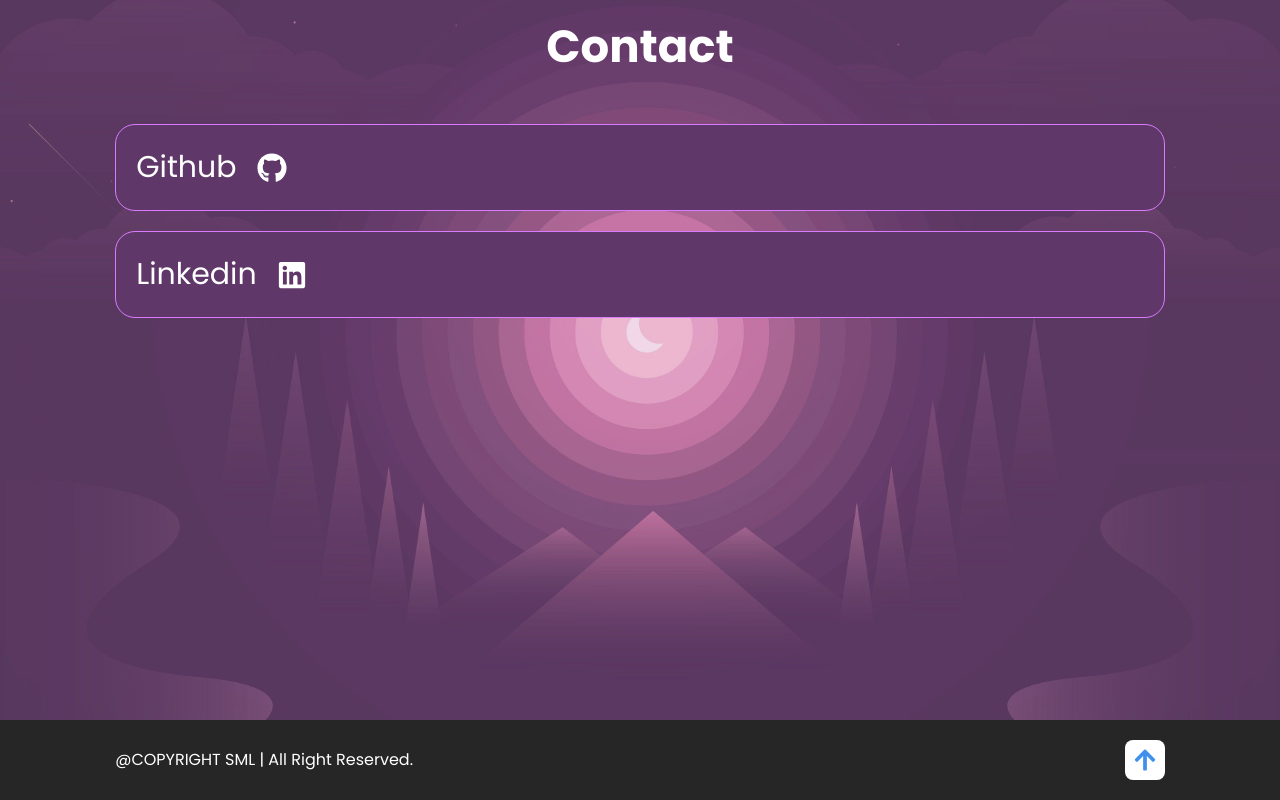
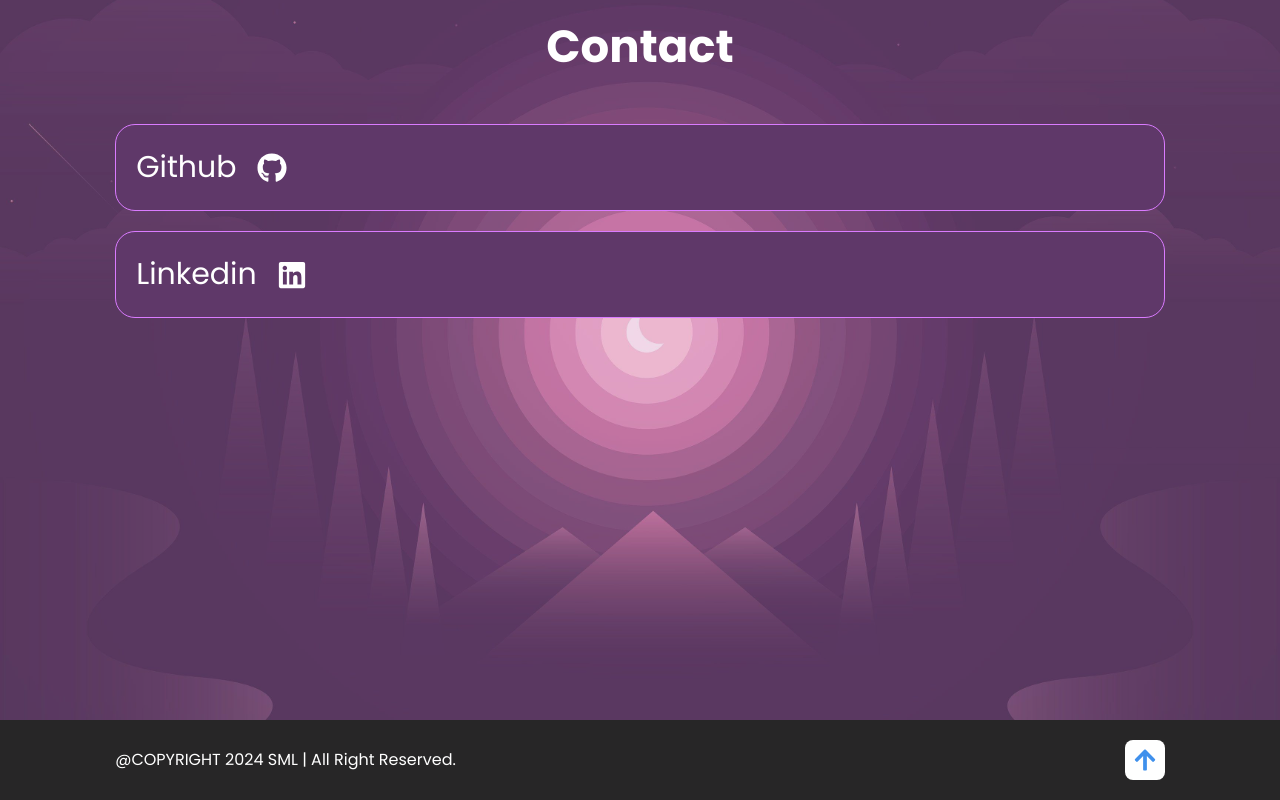
Before and after one commit to Sml94Tbs/sml-portfolio, a Next.js app: page / in a window 1280 px wide. Shown: the part 3280-4080 px from the top of the page. Built offline with nearby package versions, Linux system fonts and the light colour scheme.

Commit message:
footer fix

```diff
--- a/src/app/components/layouts/footer.tsx
+++ b/src/app/components/layouts/footer.tsx
@@ -5,7 +5,7 @@ const Footer = () => {
     return (
         <footer className=" flex justify-between items-center flex-wrap p-[2rem_9%] bg-[#272627]">
             <p className=" text-white text-[1.6rem]">
-                @COPYRIGHT SML | All Right Reserved.
+                @COPYRIGHT 2024 SML | All Right Reserved.
             </p>
             <div>
                 <Link href={"#accueil"} className=" inline-flex justify-center items-center p-[.8rem] rounded-[.8rem] bg-white hover:shadow-[0_0_1rem_#fff] transition-[cubic-bezier(0.25_0.1_0.25_1.0)] duration-[.5s]"><FaArrowUp className=" text-[#3f90ec] text-[2.4rem]" /></Link>
```
